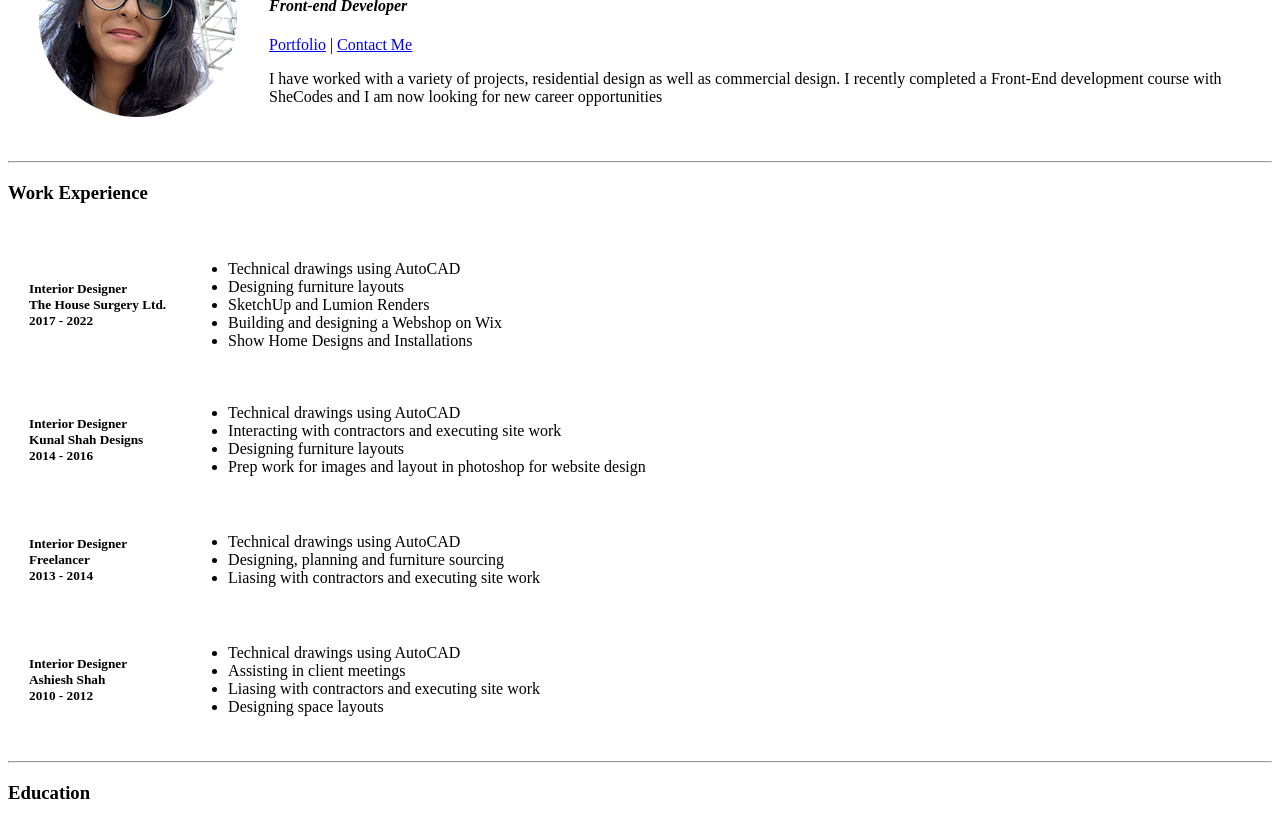
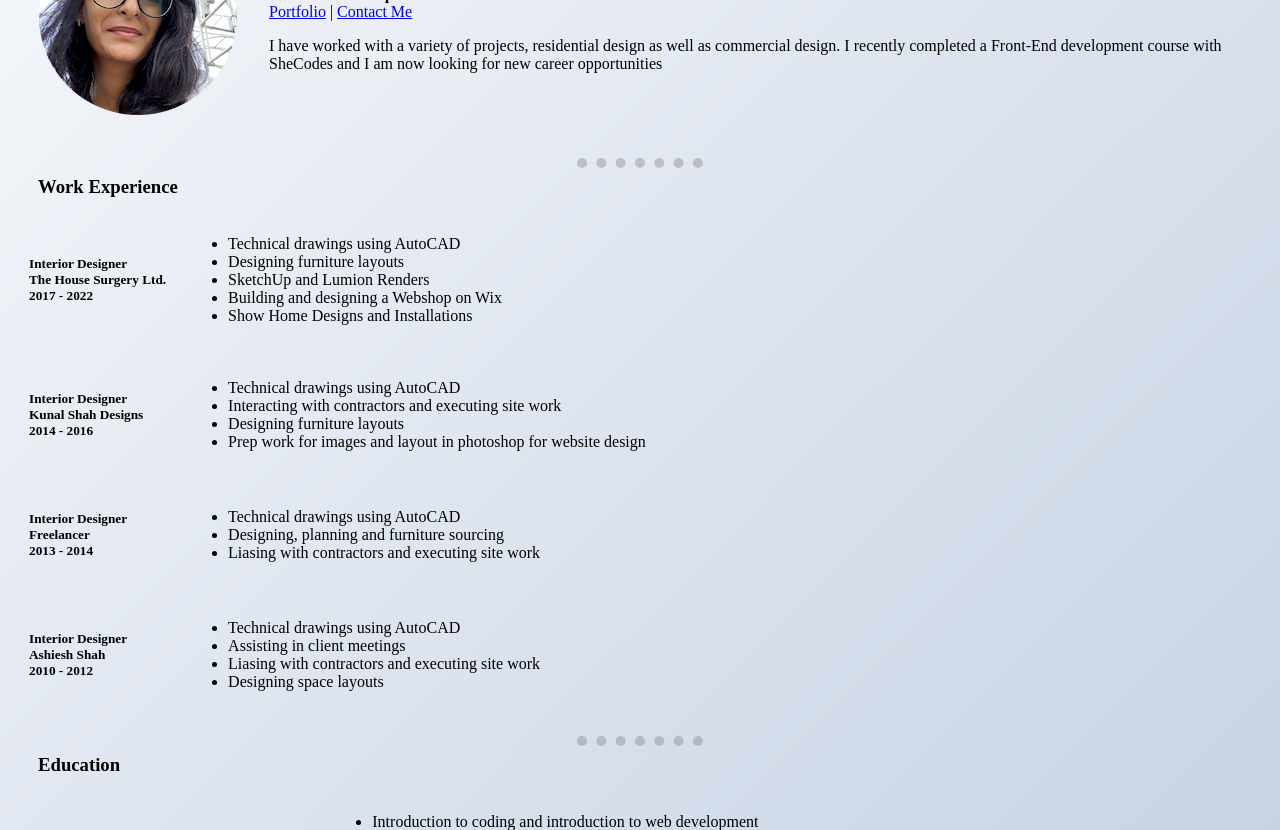
Before and after one commit to Priyaldalal30/Personal-Site, a plain HTML site: page index.html in a window 1280 px wide. Shown: the part 122-952 px from the top of the page. Drawn offline with Linux system fonts and the light colour scheme.

Commit message:
edited css

```diff
--- /dev/null
+++ b/css/styles.css
@@ -0,0 +1,19 @@
+body {
+  background-image: linear-gradient(135deg, #f5f7fa 0%, #c3cfe2 100%);
+  background-repeat: no-repeat;
+  background-size: ;
+}
+hr {
+  border-style: dotted none none;
+  width: 10%;
+  border-color: rgba(128, 128, 128, 0.394);
+  border-width: 10px;
+}
+h1,
+h4 {
+  margin: auto;
+}
+h3 {
+  margin: auto;
+  padding-left: 30px;
+}
--- a/index.html
+++ b/index.html
@@ -5,7 +5,7 @@
     <meta http-equiv="X-UA-Compatible" content="IE=edge" />
     <meta name="viewport" content="width=device-width, initial-scale=1.0" />
     <title>Priyal Dalal Resume</title>
-    <style></style>
+    <link rel="stylesheet" href="./css/styles.css" />
   </head>
   <body>
     <table cellspacing="30">
```
Also changed, not shown: contact.html (+1 -0 lines).
